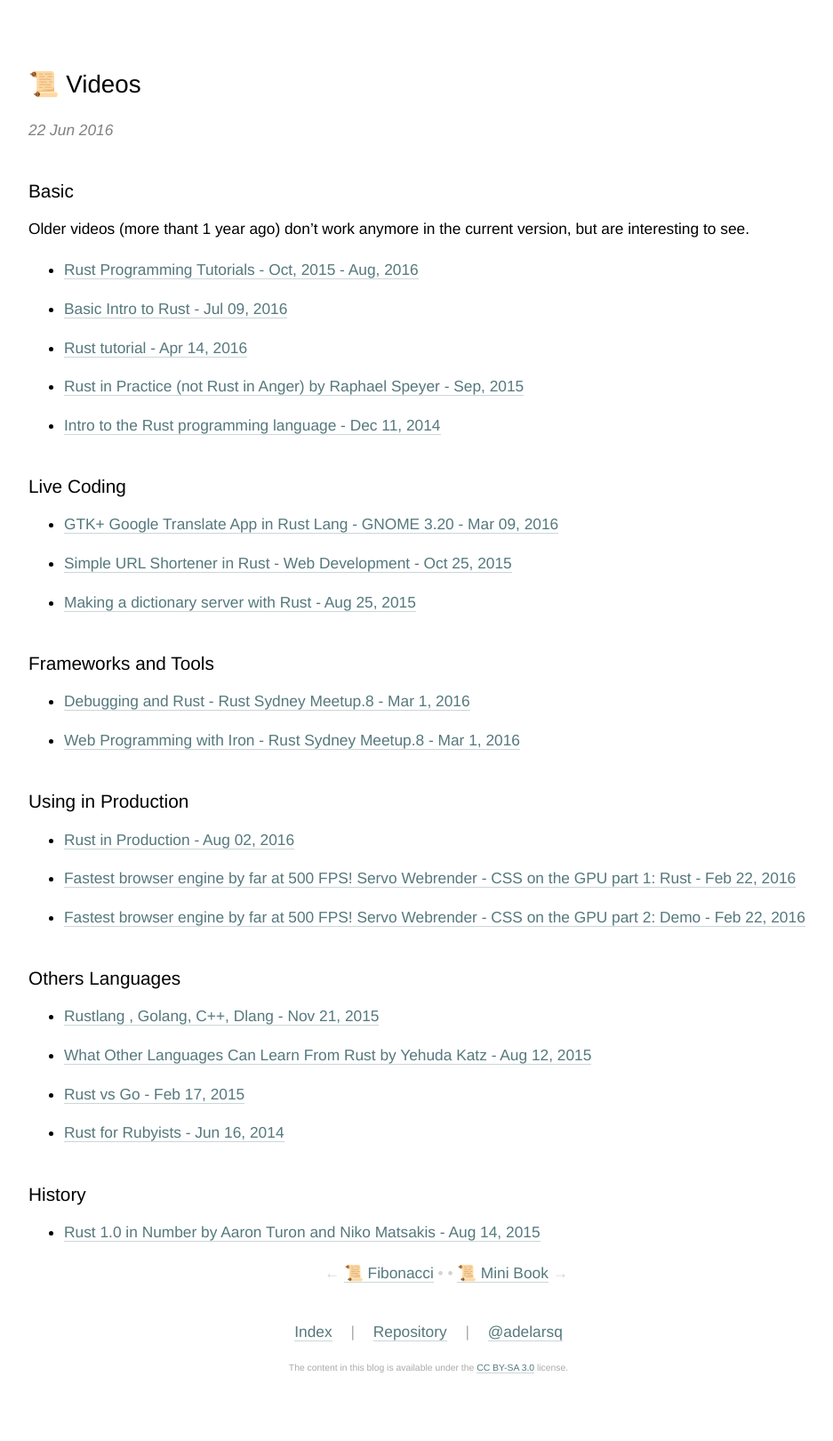
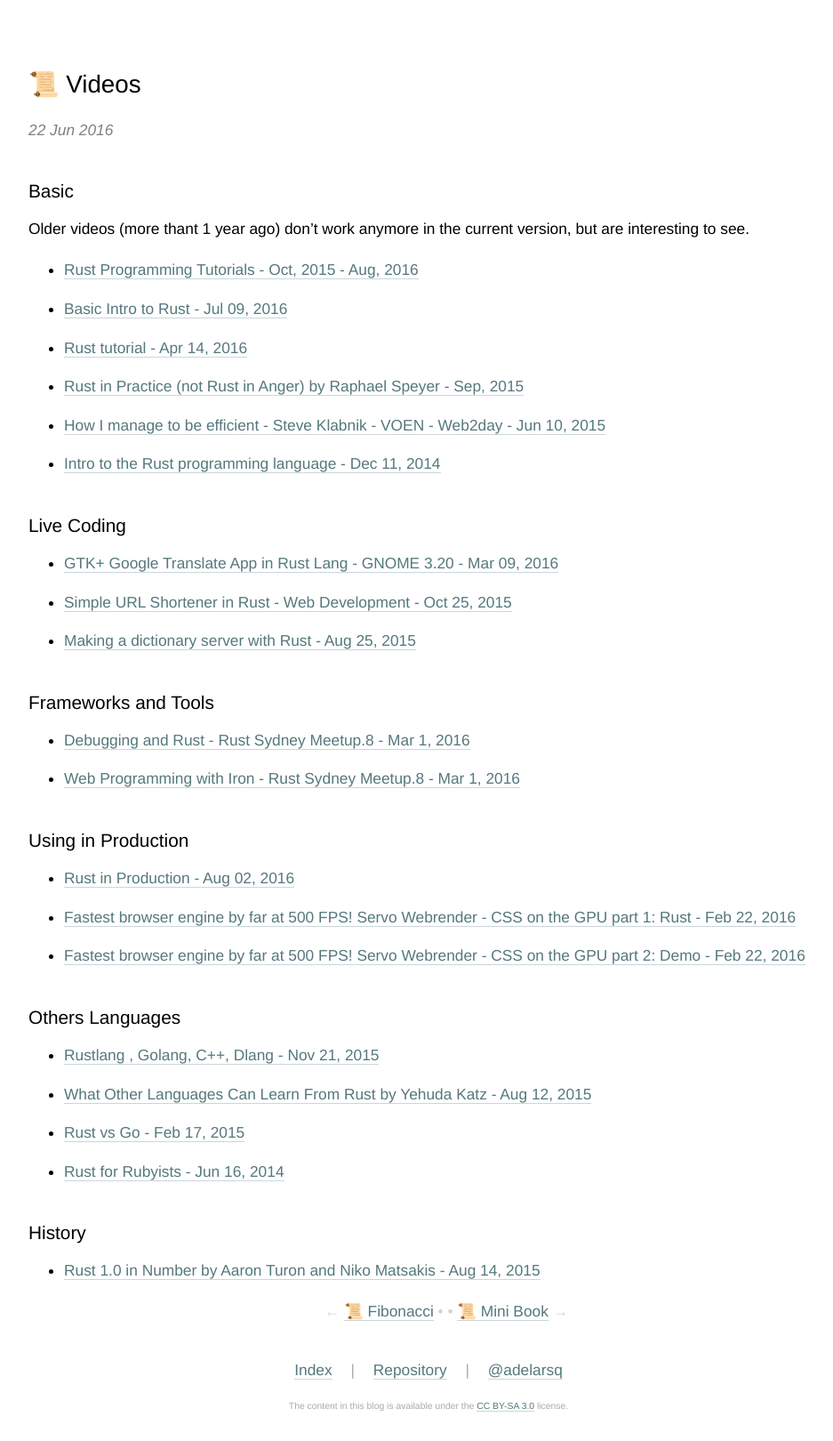
Before and after one commit to adelarsq/daily-rust.github.io, a Jekyll site: the page built from _posts/2016-06-22-videos.md, in a window 1280 px wide. Shown: the whole page at 89% size, without its empty margins (158-1095 px from the left). Built offline with Jekyll 4.4.1, drawn with Linux system fonts in a browser that asks for light colours; before the commit the page ends 1576 px from its top, so only the background shows below that.

Commit message:
Update 2016-06-22-videos.md

```diff
--- a/_posts/2016-06-22-videos.md
+++ b/_posts/2016-06-22-videos.md
@@ -13,6 +13,7 @@ Older videos (more thant 1 year ago) don't work anymore in the current version,
 - [Basic Intro to Rust - Jul 09, 2016](https://www.youtube.com/watch?v=jiJSnYP5EuU&ab_channel=RegisBoudinot)
 - [Rust tutorial - Apr 14, 2016](https://www.youtube.com/watch?v=U1EFgCNLDB8&ab_channel=DerekBanas)
 - [Rust in Practice (not Rust in Anger) by Raphael Speyer - Sep, 2015](https://www.youtube.com/watch?v=UIJ1CLtcKG4&ab_channel=FP-Syd)
+- [How I manage to be efficient - Steve Klabnik - VOEN - Web2day - Jun 10, 2015](https://www.youtube.com/watch?v=CSYilkhDHzw&ab_channel=Web2day)
 - [Intro to the Rust programming language - Dec 11, 2014](https://www.youtube.com/watch?v=agzf6ftEsLU&ab_channel=Code&SupplyCo)
 
 ## Live Coding
```
